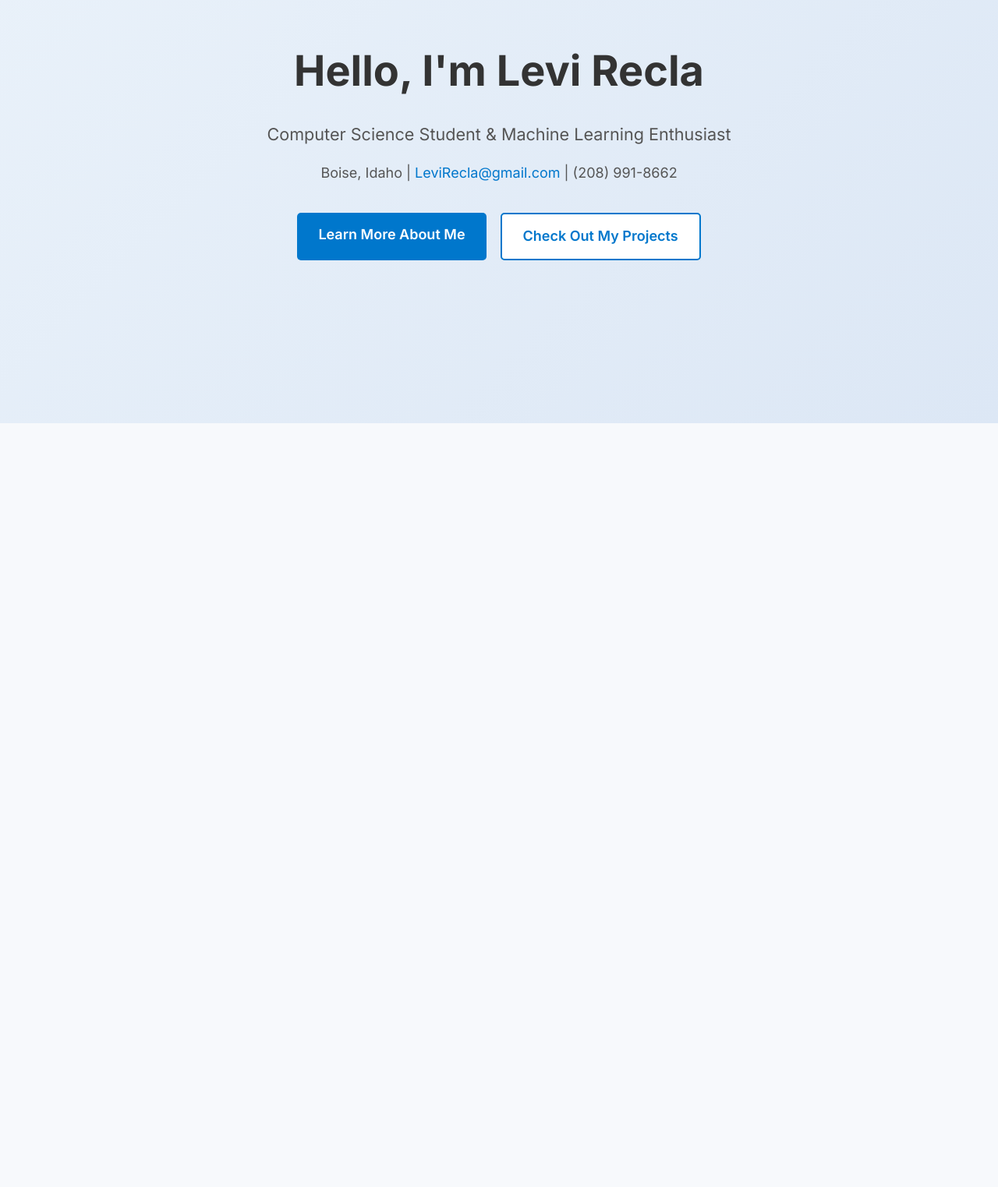
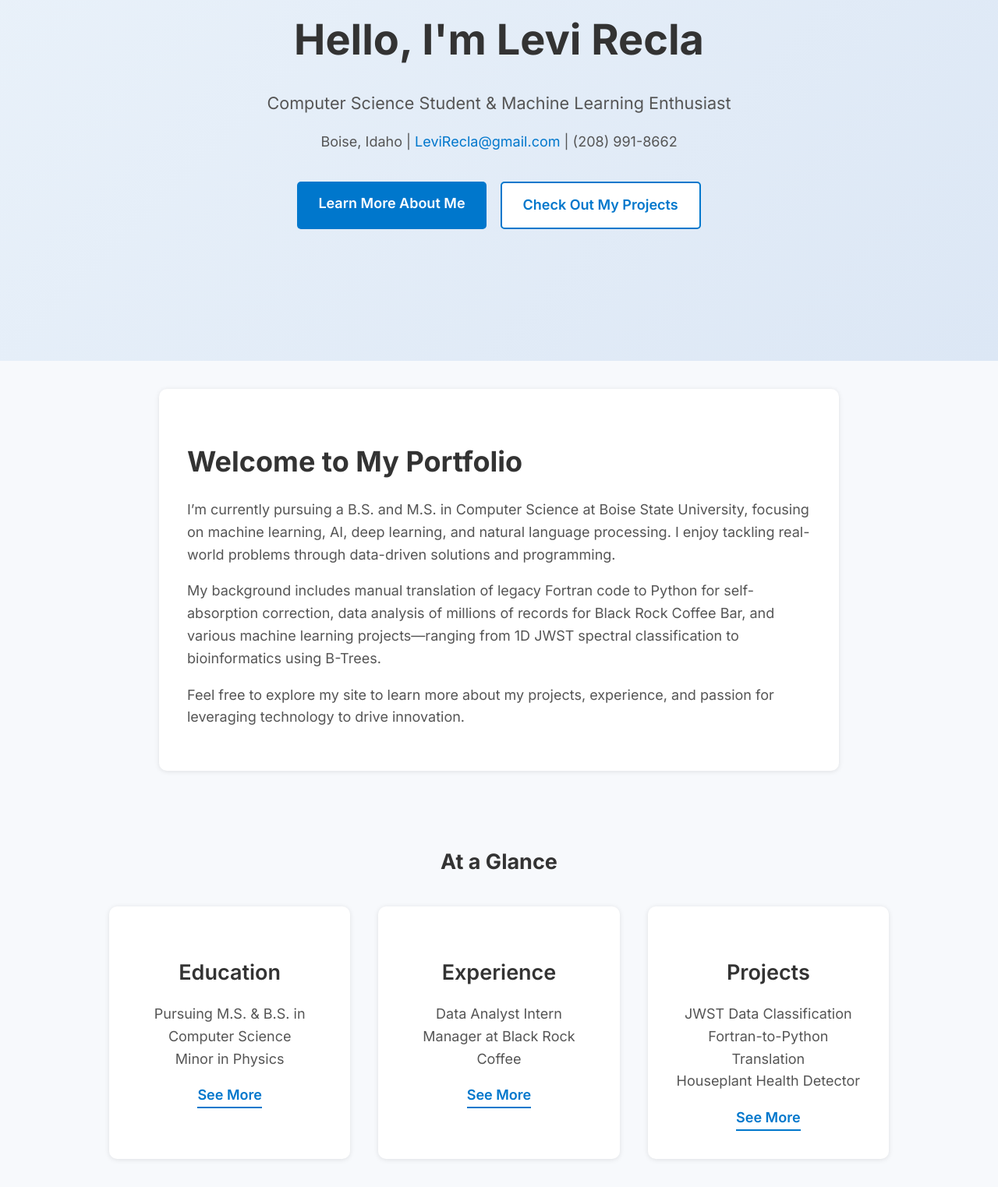
Before and after one commit to LeviRecla/levirecla.github.io, a plain HTML site: page index.html in a window 1280 px wide. Shown: the part 267-1790 px from the top of the page at 78% size. Before the commit the page ends 810 px from the top, so only its background shows below. Drawn offline with Linux system fonts and the light colour scheme.

Commit message:
Updates to cards

```diff
--- a/index.html
+++ b/index.html
@@ -5,10 +5,16 @@
   <meta name="description" content="Levi Recla - Portfolio Home Page" />
   <meta name="viewport" content="width=device-width, initial-scale=1.0" />
   <title>Levi Recla - Home</title>
-    <link href="https://fonts.googleapis.com/css2?family=Inter:wght@300;400;600;700&display=swap" rel="stylesheet" />
+  <!-- Google Fonts -->
+  <link
+    href="https://fonts.googleapis.com/css2?family=Inter:wght@300;400;600;700&display=swap"
+    rel="stylesheet"
+  />
+  <!-- Main CSS -->
   <link rel="stylesheet" href="styles.css" />
 </head>
 <body>
+  <!-- Fixed Header Navigation -->
   <header class="header-bar">
     <div class="header-logo">
       <a href="index.html">Levi Recla</a>
@@ -23,6 +29,7 @@
     </nav>
   </header>
 
+  <!-- Hero Section -->
   <section class="hero-section">
     <div class="hero-content">
       <h1>Hello, I'm Levi Recla</h1>
@@ -37,5 +44,66 @@
     </div>
   </section>
 
+  <!-- Brief Summary Section -->
+  <section class="brief-summary-section">
+    <div class="summary-content content-card">
+      <h2>Welcome to My Portfolio</h2>
+      <p>
+        I’m currently pursuing a B.S. and M.S. in Computer Science at Boise State
+        University, focusing on machine learning, AI, deep learning, and natural
+        language processing. I enjoy tackling real-world problems through data-driven
+        solutions and programming.
+      </p>
+      <p>
+        My background includes manual translation of legacy Fortran code to Python for
+        self-absorption correction, data analysis of millions of records for
+        Black Rock Coffee Bar, and various machine learning projects—ranging from
+        1D JWST spectral classification to bioinformatics using B-Trees.
+      </p>
+      <p>
+        Feel free to explore my site to learn more about my projects, experience, and
+        passion for leveraging technology to drive innovation.
+      </p>
+    </div>
+  </section>
+
+  <!-- Quick Glance Section -->
+  <section class="quick-glance-section">
+    <div class="content-wrapper">
+      <h2 style="text-align: center;">At a Glance</h2>
+      <div class="card-grid">
+        <!-- Education Card -->
+        <div class="glance-card">
+          <h3>Education</h3>
+          <p>
+            Pursuing M.S. & B.S. in Computer Science<br />
+            Minor in Physics
+          </p>
+          <a href="education.html" class="btn-link">See More</a>
+        </div>
+
+        <!-- Experience Card -->
+        <div class="glance-card">
+          <h3>Experience</h3>
+          <p>
+            Data Analyst Intern<br />
+            Manager at Black Rock Coffee
+          </p>
+          <a href="experience.html" class="btn-link">See More</a>
+        </div>
+
+        <!-- Projects Card -->
+        <div class="glance-card">
+          <h3>Projects</h3>
+          <p>
+            JWST Data Classification<br />
+            Fortran-to-Python Translation<br />
+            Houseplant Health Detector
+          </p>
+          <a href="projects.html" class="btn-link">See More</a>
+        </div>
+      </div>
+    </div>
+  </section>
 </body>
 </html>
--- a/styles.css
+++ b/styles.css
@@ -1,3 +1,4 @@
+/* Base Reset & Font */
 html, body {
     margin: 0;
     padding: 0;
@@ -12,7 +13,6 @@ a {
     text-decoration: none;
     color: inherit;
   }
-
   a:hover {
     text-decoration: none;
   }
@@ -29,27 +29,24 @@ a:hover {
     top: 0;
     z-index: 999;
   }
-
   .header-logo a {
     font-weight: 700;
     font-size: 1.2rem;
     color: #0077cc;
   }
-
   .header-nav a {
     margin-left: 1.5rem;
     font-weight: 500;
     color: #333;
     transition: color 0.3s;
   }
-
   .header-nav a:hover {
     color: #0077cc;
   }
 
   /* Hero Section */
   .hero-section {
-    min-height: 80vh;
+    min-height: 70vh;
     display: flex;
     align-items: center;
     justify-content: center;
@@ -57,43 +54,36 @@ a:hover {
     padding: 3rem 1rem;
     background: linear-gradient(135deg, #eaf2fa, #dce7f5);
   }
-
   .hero-content {
-    max-width: 600px;
+    max-width: 650px;
     margin: auto;
   }
-
   .hero-content h1 {
     font-size: 3rem;
     font-weight: 700;
     margin-bottom: 1rem;
     color: #333;
   }
-
   .hero-subtitle {
     font-weight: 400;
     font-size: 1.2rem;
     margin-bottom: 1rem;
     color: #555;
   }
-
   .hero-details {
     margin-bottom: 2rem;
     color: #555;
   }
-
   .hero-details a {
     color: #0077cc;
     font-weight: 500;
   }
-
   .hero-buttons {
     display: flex;
     gap: 1rem;
     justify-content: center;
     flex-wrap: wrap;
   }
-
   .btn-primary, .btn-outline {
     padding: 0.8rem 1.5rem;
     border-radius: 5px;
@@ -102,85 +92,104 @@ a:hover {
     font-size: 1rem;
     display: inline-block;
   }
-
   .btn-primary {
     background: #0077cc;
     color: #fff;
   }
-
   .btn-primary:hover {
     background: #005fa3;
   }
-
   .btn-outline {
     background: #fff;
     color: #0077cc;
     border: 2px solid #0077cc;
   }
-
   .btn-outline:hover {
     background: #0077cc;
     color: #fff;
   }
 
-/* Content Sections */
-.content-section {
+  /* Brief Summary Section */
+  .brief-summary-section {
+    padding: 2rem 1rem;
+    display: flex;
+    justify-content: center;
+  }
+  .summary-content {
     max-width: 800px;
-    margin: 2rem auto;
+  }
+  .content-card {
     background: #fff;
     padding: 2rem;
     border-radius: 10px;
     box-shadow: 0 1px 6px rgba(0,0,0,0.1);
   }
-
-.content-section h1 {
+  .summary-content h2 {
     font-size: 2rem;
     margin-bottom: 1rem;
     font-weight: 700;
     color: #333;
   }
+  .summary-content p {
+    margin-bottom: 1rem;
+    color: #555;
+  }
 
-.content-section h2 {
+  /* Quick Glance Section */
+  .quick-glance-section {
+    padding: 2rem 1rem;
+  }
+  .content-wrapper {
+    max-width: 1000px;
+    margin: 0 auto;
+  }
+  .card-grid {
+    display: grid;
+    grid-template-columns: repeat(auto-fill, minmax(250px, 1fr));
+    gap: 2rem;
+    margin-top: 2rem;
+  }
+  .glance-card {
+    background: #fff;
+    padding: 2rem;
+    border-radius: 10px;
+    box-shadow: 0 1px 6px rgba(0,0,0,0.1);
+    text-align: center;
+  }
+  .glance-card h3 {
     font-size: 1.5rem;
-    margin-top: 1.5rem;
+    margin-bottom: 1rem;
     font-weight: 600;
     color: #333;
   }
-
-.content-section p, .content-section li {
+  .glance-card p {
     color: #555;
-}
-
-/* Adjust spacing for lists */
-.content-section ul {
-    list-style: disc;
-    padding-left: 1.5rem;
     margin-bottom: 1rem;
   }
-
-/* Active link styling for sub-pages (use this class on the active page link) */
-.nav-links-page a.active {
+  .btn-link {
+    display: inline-block;
     color: #0077cc;
     font-weight: 600;
     border-bottom: 2px solid #0077cc;
+    transition: color 0.3s, border-color 0.3s;
+  }
+  .btn-link:hover {
+    color: #005fa3;
+    border-color: #005fa3;
   }
 
-/* For About, Education, etc. pages, use similar top nav:
-   Just replicate header-bar and nav as in index,
-   and add content in content-section for each page. */
-
-/* Responsive Design */
+  /* Responsive Adjustments */
   @media (max-width: 600px) {
-    .header-nav a {
-        margin-left: 1rem;
+    .hero-content h1 {
+      font-size: 2rem;
     }
-
-    .hero-content h1 {
-        font-size: 2.5rem;
+    .hero-section {
+      padding: 2rem 1rem;
     }
-
-    .content-section {
-        margin: 1rem;
-        padding: 1.5rem;
+    .brief-summary-section {
+      padding: 1rem;
+    }
+    .quick-glance-section {
+      padding: 1rem;
     }
   }
```
Lines whose indentation alone changed are shown as unchanged.
